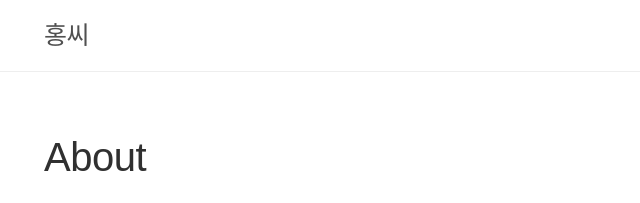
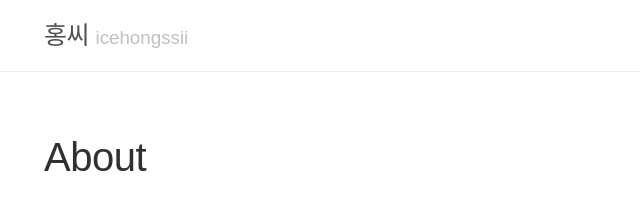
Before and after one commit to 2gotgrossman/icehongssii.github.io, a Jekyll site: the page built from about/index.md, in a window 1280 px wide. Shown: the top 203 px of the page, without its empty margins (236-876 px from the left). Built offline with Jekyll 4.4.1, drawn with Linux system fonts in a browser that asks for light colours; some web fonts are replaced.

```diff
--- a/_config.yml
+++ b/_config.yml
@@ -2,7 +2,7 @@ permalink:           pretty
 
 # Setup
 title:               '홍씨'
-tagline:             ''
+tagline:             'icehongssii'
 description:         "icehongssii(차가워홍씨)'s office'"
 url:                 http://icehongssii.github.io/
 baseurl:             ''
--- a/_includes/head.html
+++ b/_includes/head.html
@@ -13,7 +13,7 @@
   <meta http-equiv="Content-Security-Policy" content="block-all-mixed-content" />
   <title>
     {% if page.title == "Home" %}
-      {{ site.title }} &middot; {{ site.description }}
+      {{ site.title }} &middot; {{ site.tagline }}
     {% else %}
       {{ page.title }} &middot; {{ site.title }}
     {% endif %}
```
Also changed, not shown: Gemfile.lock.
